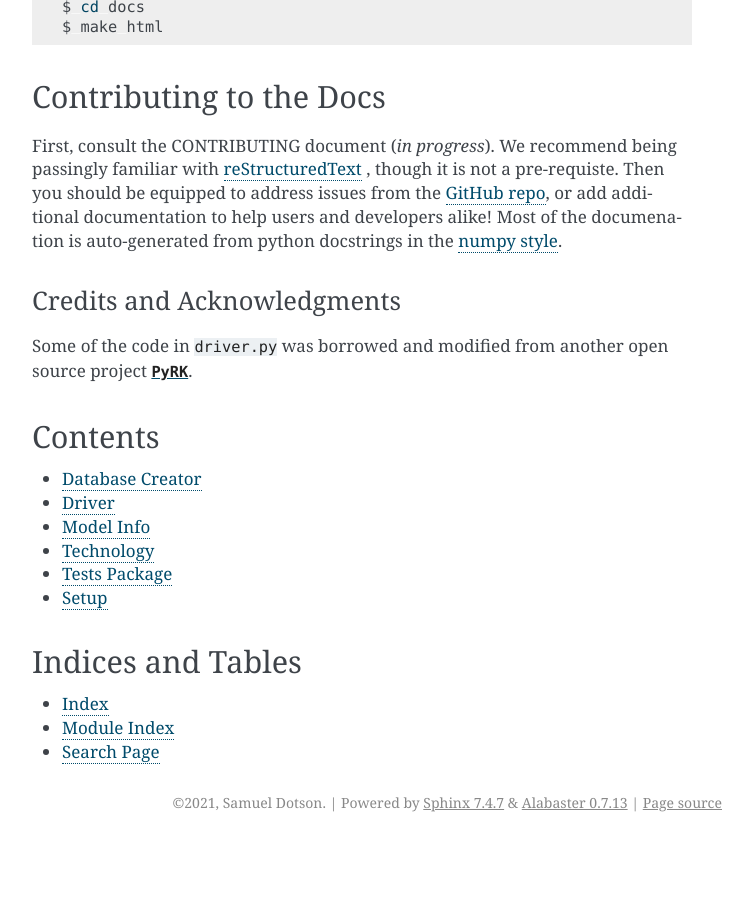
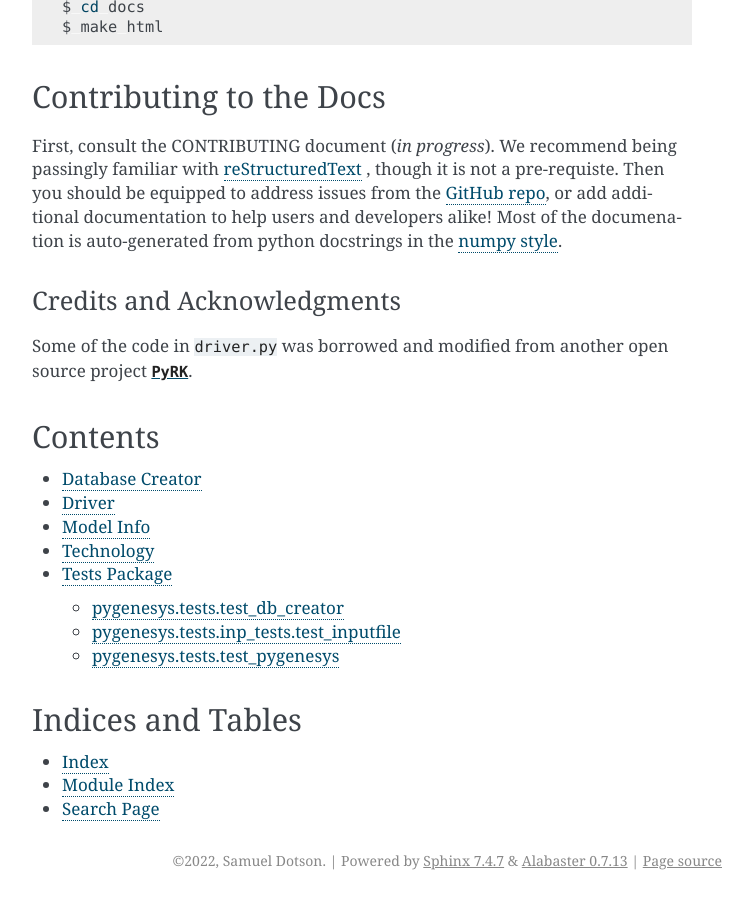
Before and after one commit to arfc/pygenesys, a Sphinx documentation site: the page built from docs/index.rst, in a window 1280 px wide and 900 px high, scrolled down 6913 px. Shown: the whole window, without its empty margins (388-1141 px from the left). Built offline with Sphinx 7.4.7, drawn with Linux system fonts in a browser that asks for light colours; before the commit the page ends 7755 px from its top, so only the background shows below that.

Commit message:
updates docs to reduce repetition improve readability.

```diff
--- a/README.md
+++ b/README.md
@@ -336,5 +336,5 @@ auto-generated from python docstrings in the
 
 ### Credits and Acknowledgments
 
-Some of the code in ``driver.py`` was borrowed and modified from another open
-source project [``PyRK``](https://github.com/pyrk/pyrk).
+Some of the code in `driver.py` was borrowed and modified from another open
+source project [`PyRK`](https://github.com/pyrk/pyrk).
--- a/docs/conf.py
+++ b/docs/conf.py
@@ -18,7 +18,7 @@ sys.path.insert(0, os.path.abspath('..'))
 # -- Project information -----------------------------------------------------
 
 project = 'PyGenesys'
-copyright = '2021, Samuel Dotson'
+copyright = '2022, Samuel Dotson'
 author = 'Samuel Dotson'
 
 
--- a/docs/index.rst
+++ b/docs/index.rst
@@ -9,14 +9,13 @@
 Contents
 --------
 .. toctree::
-   :maxdepth: 1
+   :maxdepth: 2
 
    db_creator
    driver
    model_info
    technology
    pygenesys.tests
-   setup
 
 
 Indices and Tables
--- a/docs/setup.rst
+++ /dev/null
@@ -1,5 +0,0 @@
-=====
-Setup
-=====
-
-.. mdinclude:: ../README.md
--- a/pygenesys/version.py
+++ b/pygenesys/version.py
@@ -69,7 +69,5 @@ REQUIRES = ['numpy',
             'matplotlib',
             'pytest',
             'openpyxl',
-            'sphinx',
-            'sphinxcontrib-napoleon',
-            'm2r2']
+            ]
 PYTHON_REQUIRES = ">= 3.6"
--- a/setup.py
+++ b/setup.py
@@ -36,7 +36,7 @@ opts = dict(name=NAME,
             packages=PACKAGES,
             package_data=PACKAGE_DATA,
             install_requires=REQUIRES,
-            extras_require={'docs':['m2r2']},
+            extras_require={'docs':['m2r2', 'sphinx']},
             python_requires=PYTHON_REQUIRES,
             setup_requires=SETUP_REQUIRES,
             requires=REQUIRES,
```
